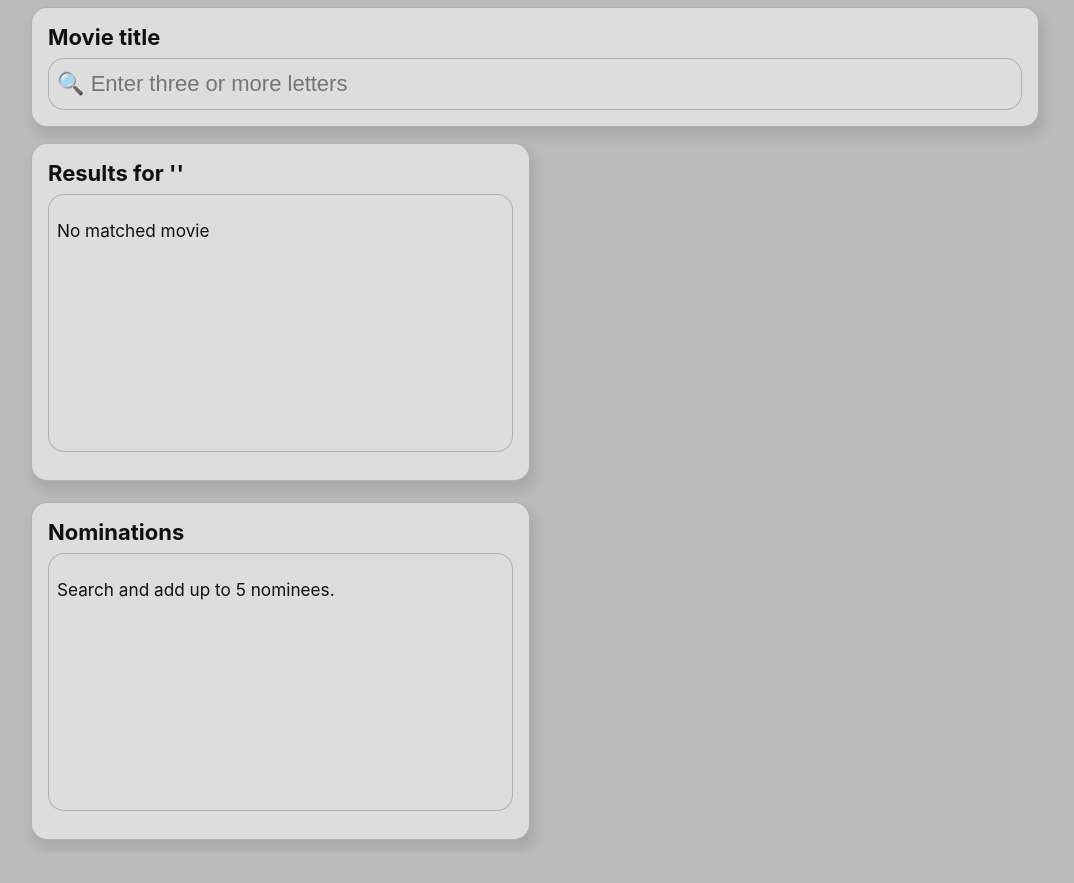
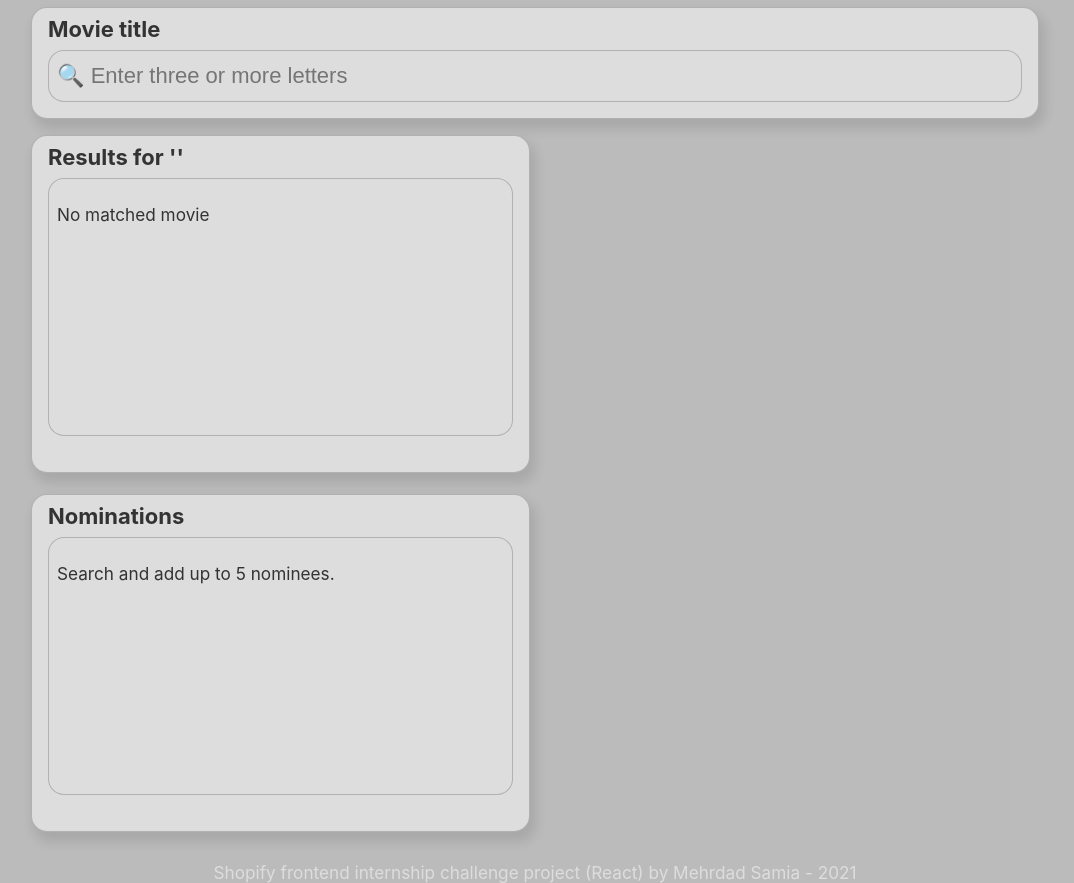
Before and after one commit to SamiaMehrdad/shopify-movies, a React (Create React App) app: page / in a window 1280 px wide. Shown: the part 160-1043 px from the top of the page, without its empty margins (105-1179 px from the left). Before the commit the page ends 1013 px from the top, so only its background shows below. Built offline with nearby package versions, Linux system fonts and the light colour scheme.

Commit message:
footer and some color correction

```diff
--- a/public/index.html
+++ b/public/index.html
@@ -10,7 +10,7 @@
       content="Web site created using create-react-app"
     />
 
-    <title>React App</title>
+    <title>Shopify Movies</title>
   </head>
   <body>
     <noscript>You need to enable JavaScript to run this app.</noscript>
--- a/src/App.css
+++ b/src/App.css
@@ -9,25 +9,6 @@ body{
   --dark: rgba(0,0,0,.2);
 }
 
-div::-webkit-scrollbar {
-  width: 1vh;
-  border-radius: 1vh;
-}
-
-div::-webkit-scrollbar-track {
-  border-radius: 1vh;
-}
-
-div::-webkit-scrollbar-thumb {
-  background: var(--dark);
-  border-radius: 1vh;
-}
-
-
-div{
-  scrollbar-width: 1vh;
-  scrollbar-color:  #eee var(--main);
-}
 input{
   background: none;
   margin: 0;
@@ -35,21 +16,21 @@ input{
   padding: .5vh 0;
   outline: none;
   font-size: calc(10px + 1.5vmin);
+  width: 95%;
 }
+
 h4{
-  margin: 1vh;
-  /* color: var(--green); */
-  /* text-shadow: 0 1px 4px #333; */
+  margin: 0 1vh ;
 }
 .App {
   text-align: left;
   height: 100vh;
-  color: #111;
+  color: #eee;
   padding: 4vh;
   width: 80%;
   font-size: calc(10px + 1.5vmin);
   margin: 5vh auto;
-  /* border: 1px solid blue; */
+  text-shadow: 0 0 2px #000;
 }
 
 .App div{
@@ -58,29 +39,29 @@ h4{
   padding: 1vh;
   border-radius: 2vh;
   border: 1px solid rgba(0,0,0,.2);
+  color: #333;
+  text-shadow: none;
 }
 
 .half{
   width: 47%;
   display: inline-block;
-  /* outline: 1px solid blue; */
 }
 
 .inner{
   height: 75%;
   overflow-y: auto;
-  /* border: 1px solid rgba(0,0,0,.2); */
-  /* border-radius: none;  */
   font-size: calc(6px + 1.4vmin);
 }
+
 .round{
   border-radius: 99999px;
 }
 
 .border{
   border: 1px solid rgba(0,0,0,.4);
-  /* border: 1px solid #eee; */
 }
+
 .short{
   height: 40%;
   display: inline-block;
@@ -98,7 +79,6 @@ h4{
 
 .nombar:hover{
   background-color: #eee;
-  /* border-bottom: 1px solid #0a8; */
 }
 
 .nombar:hover > .hide{
@@ -117,12 +97,34 @@ h4{
 
 .warning{
   text-align: center;
-  /* background-color: #bbb; */
-  /* border: 1px solid; */
   color: #598;
-  /* padding: 1.8vh; */
   margin: 3vh 0 0;
-  /* border-radius: 2vh; */
   font-weight: bold;
   text-shadow: 0 0 4px #fff;
 }
+
+#footer{
+  color: #ddd;
+  font-size: calc(6px + 1.4vmin);
+  text-align: center;
+  text-shadow: none;
+}
+/* Formatting scrollbar for Chrome, Edge, Safari */
+div::-webkit-scrollbar {
+  width: 1vh;
+  border-radius: 1vh;
+}
+
+div::-webkit-scrollbar-track {
+  border-radius: 1vh;
+}
+
+div::-webkit-scrollbar-thumb {
+  background: var(--dark);
+  border-radius: 1vh;
+}
+/* Formatting scrollbar for Firefox */
+div{
+  scrollbar-width: 1vh;
+  scrollbar-color:  var(--dark) var(--main);
+}
--- a/src/App.js
+++ b/src/App.js
@@ -1,3 +1,10 @@
+/*
+ Project: Shopify frontend internship apply challenge - 2021
+ CSS framework used: none
+ External components used: none
+ Starting date: 5/7/2021
+ Mehrdad Samia
+*/
 import React , { useState } from 'react';
 import './App.css';
 
@@ -12,7 +19,7 @@ function App() {
   //----------------------------------
   async function searchAPI( title )
   {
-    const OMDB_URL = "http://www.omdbapi.com/?apikey=27c4a699&type=movie&s="; // base URL for calling OMDB API
+    const OMDB_URL = "https://www.omdbapi.com/?apikey=27c4a699&type=movie&s="; // base URL for calling OMDB API
     const movieTitle = title.replace(' ', '+'); // API call needs '+' instead of space. OMDB docs
     const res = await fetch( OMDB_URL+movieTitle )
     if(res.ok)
@@ -87,7 +94,7 @@ function App() {
     setSearchResult( [...searchResult, item] );
     console.log(nominees, searchResult);
   }
-  //-----------------------------------------
+  //-----------------------------------------------------------------------------
   return (
     <div className="App">
     <h2>The Shoppies</h2>
@@ -151,6 +158,7 @@ function App() {
         }
         </div>
     </div>
+    <p id="footer">Shopify frontend internship challenge project (React) by Mehrdad Samia - 2021 </p>
   </div>
   );
 }
```
